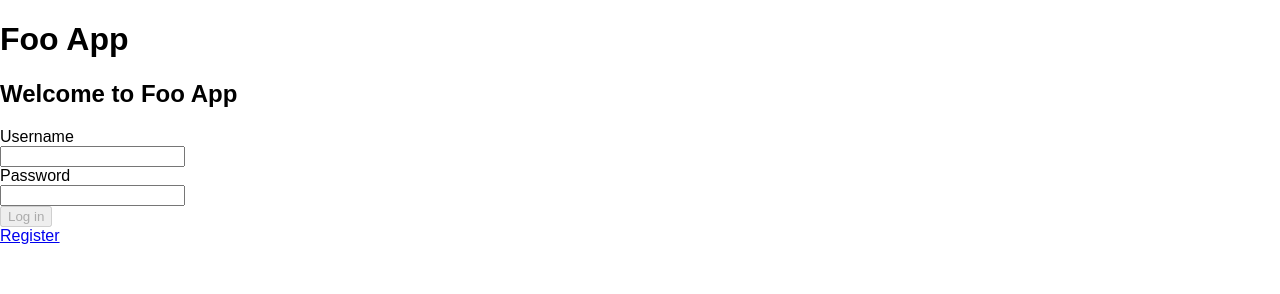
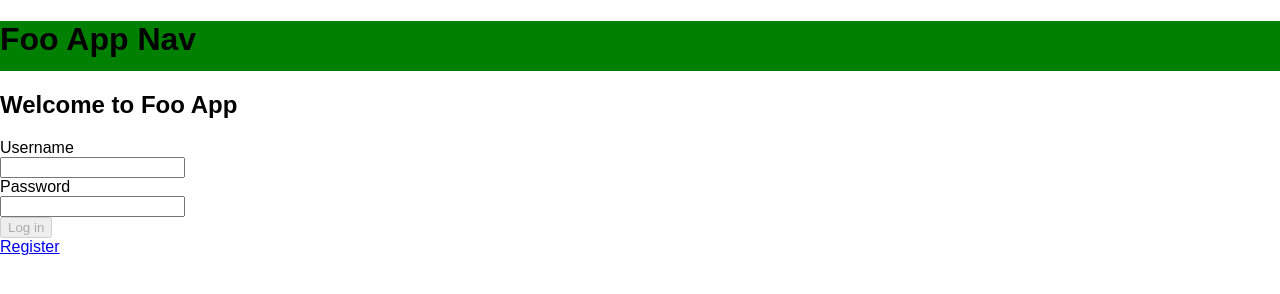
Before and after one commit to tcw5038/JobReady, a React app: page / in a window 1280 px wide. Built offline with nearby package versions, Linux system fonts and the light colour scheme; no server answers.

Commit message:
Basic pages for app

```diff
--- a/src/components/Home/index.js
+++ b/src/components/Home/index.js
@@ -4,11 +4,6 @@ import { Link, Redirect } from "react-router-dom";
 import "./index.css";
 
 export default function LandingPage(props) {
-  // If we are logged in redirect straight to the user's dashboard
-  if (props.loggedIn) {
-    return <Redirect to="/dashboard" />;
-  }
-
   return (
     <div className="home">
       <h2>HOME!</h2>
--- a/src/components/app.js
+++ b/src/components/app.js
@@ -44,6 +44,7 @@ export class App extends React.Component {
       <div className="app">
         <HeaderBar />
         <Route exact path="/" component={LandingPage} />
+        <Route exact path="/home" component={Home} />
         <Route exact path="/dashboard" component={Dashboard} />
         <Route exact path="/register" component={RegistrationPage} />
       </div>
--- a/src/components/header-bar.js
+++ b/src/components/header-bar.js
@@ -1,7 +1,7 @@
-import React from 'react';
-import {connect} from 'react-redux';
-import {clearAuth} from '../actions/auth';
-import {clearAuthToken} from '../local-storage';
+import React from "react";
+import { connect } from "react-redux";
+import { clearAuth } from "../actions/auth";
+import { clearAuthToken } from "../local-storage";
 
 export class HeaderBar extends React.Component {
   logOut() {
@@ -13,13 +13,11 @@ export class HeaderBar extends React.Component {
     // Only render the log out button if we are logged in
     let logOutButton;
     if (this.props.loggedIn) {
-            logOutButton = (
-                <button onClick={() => this.logOut()}>Log out</button>
-            );
+      logOutButton = <button onClick={() => this.logOut()}>Log out</button>;
     }
     return (
       <div className="header-bar">
-                <h1>Foo App</h1>
+        <h1>Foo App Nav</h1>
         {logOutButton}
       </div>
     );
--- a/src/index.css
+++ b/src/index.css
@@ -1,5 +1,11 @@
-body {
+body,
+html {
   margin: 0;
   padding: 0;
   font-family: sans-serif;
 }
+
+.header-bar {
+  height: 50px;
+  background-color: green;
+}
```
Lines whose indentation alone changed are shown as unchanged.
